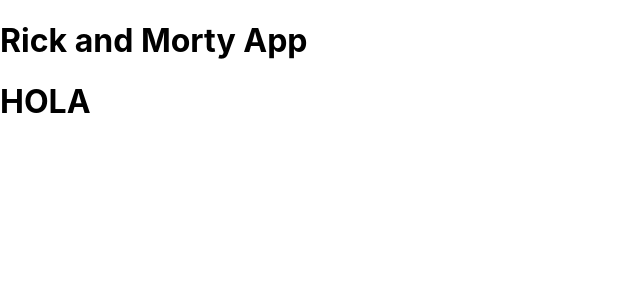
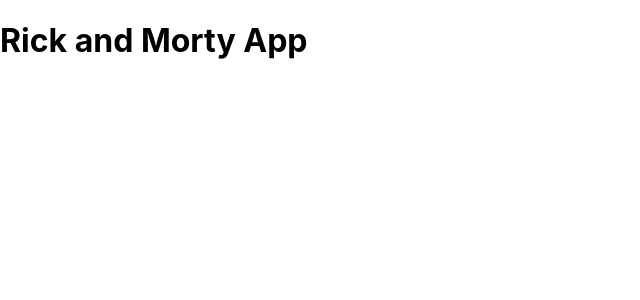
Before and after one commit to catalinafs/rick_and_morty_app, a React (Create React App) app: page / in a window 1280 px wide. Shown: the top 300 px of the page, without its empty margins (0-640 px from the left). Built offline with nearby package versions, Linux system fonts and the light colour scheme.

Commit message:
coomitSebas

```diff
--- a/src/App.js
+++ b/src/App.js
@@ -2,7 +2,6 @@
   return (
     <div className="App">
       <h1>Rick and Morty App</h1>
-      <h1>HOLA</h1>
     </div>
   );
 }
```
